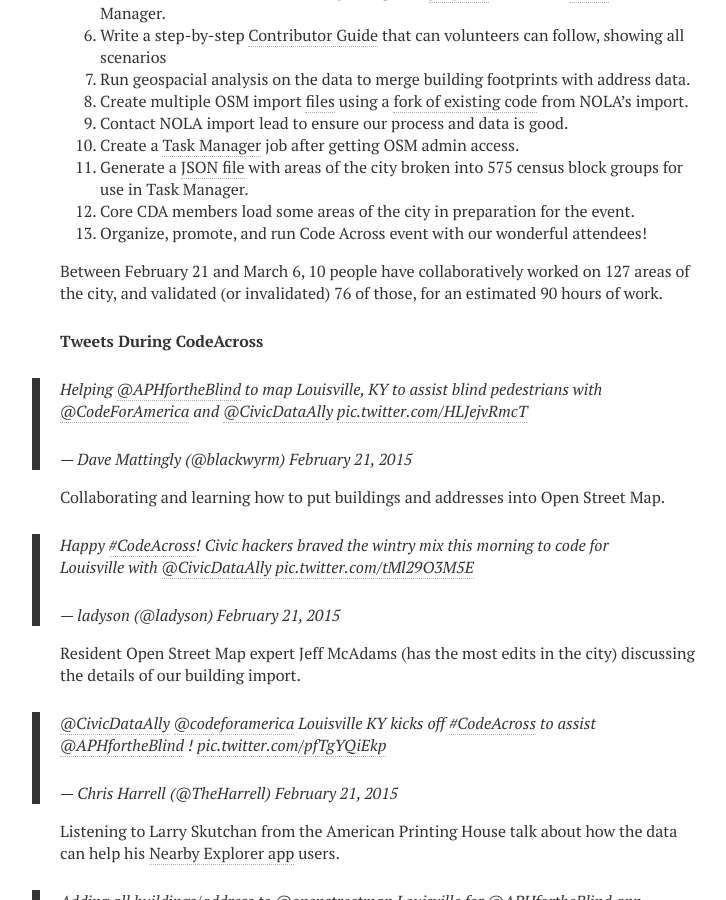
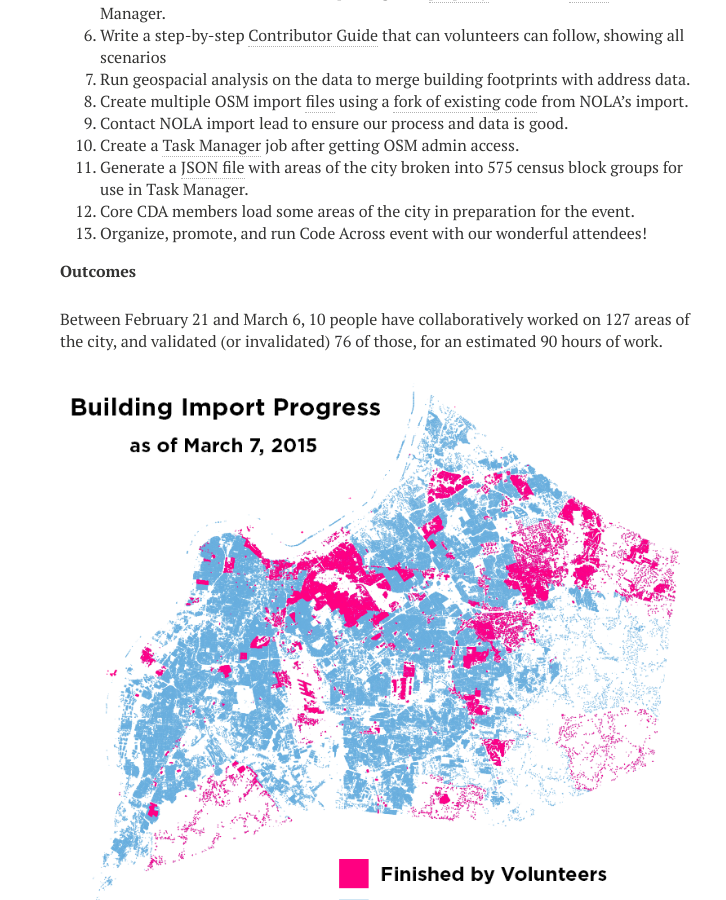
Before and after one commit to reydelleon/civicdata.github.io, a Jekyll site: the page built from _posts/2015-03-04-gis-open-data-american-printing-house-open-street-map.md, in a window 1280 px wide and 900 px high, scrolled down 1219 px. Shown: the whole window, without its empty margins (260-986 px from the left). Built offline with Jekyll 4.4.1, drawn with Linux system fonts in a browser that asks for light colours; nearby versions of some CDN libraries; comment, search, counter and statistics services are not loaded.

Commit message:
Added Progress Image

```diff
--- a/_posts/2015-03-04-gis-open-data-american-printing-house-open-street-map.md
+++ b/_posts/2015-03-04-gis-open-data-american-printing-house-open-street-map.md
@@ -37,7 +37,11 @@ The core CDA put in about 140 volunteer hours to prep for the project and event.
 12. Core CDA members load some areas of the city in preparation for the event.
 13. Organize, promote, and run Code Across event with our wonderful attendees!
 
+**Outcomes**
+
 Between February 21 and March 6, 10 people have collaboratively worked on 127 areas of the city, and validated (or invalidated) 76 of those, for an estimated 90 hours of work.
+
+[![OSM Building Import Progress](/images/screenshot-building-march7.png)](http://tasks.openstreetmap.us/job/50)
 
 **Tweets During CodeAcross**
 
```
Also changed, not shown: images/screenshot-building-march7.png (added).
